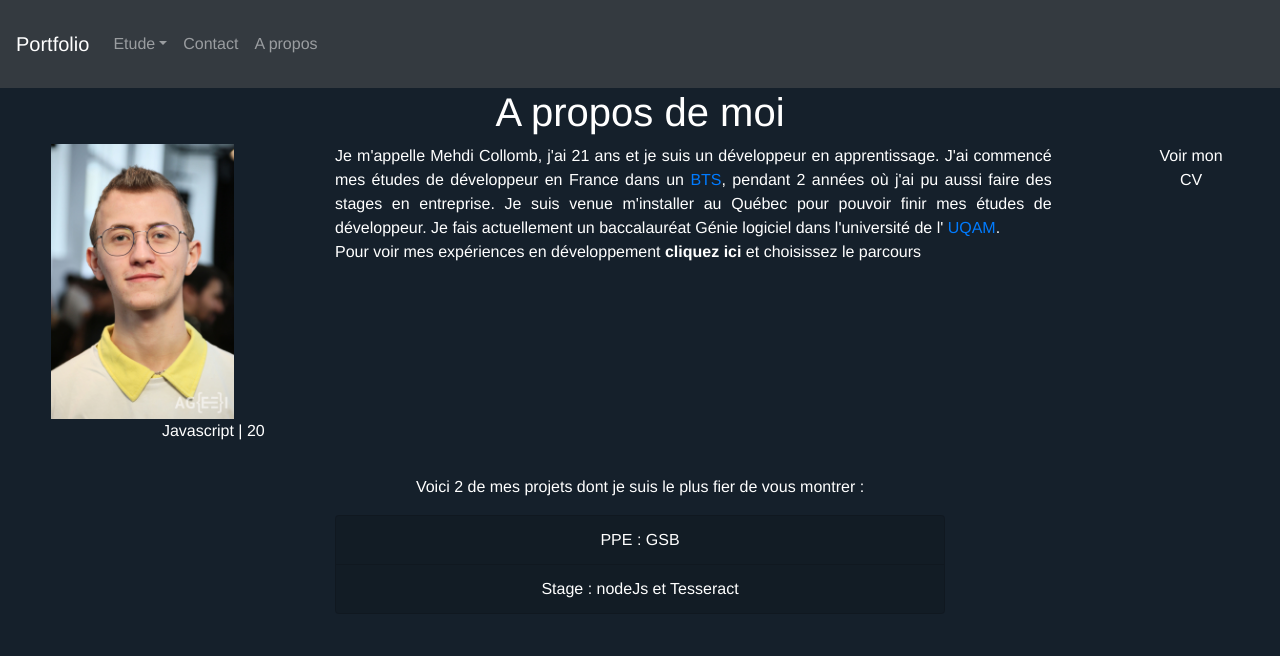
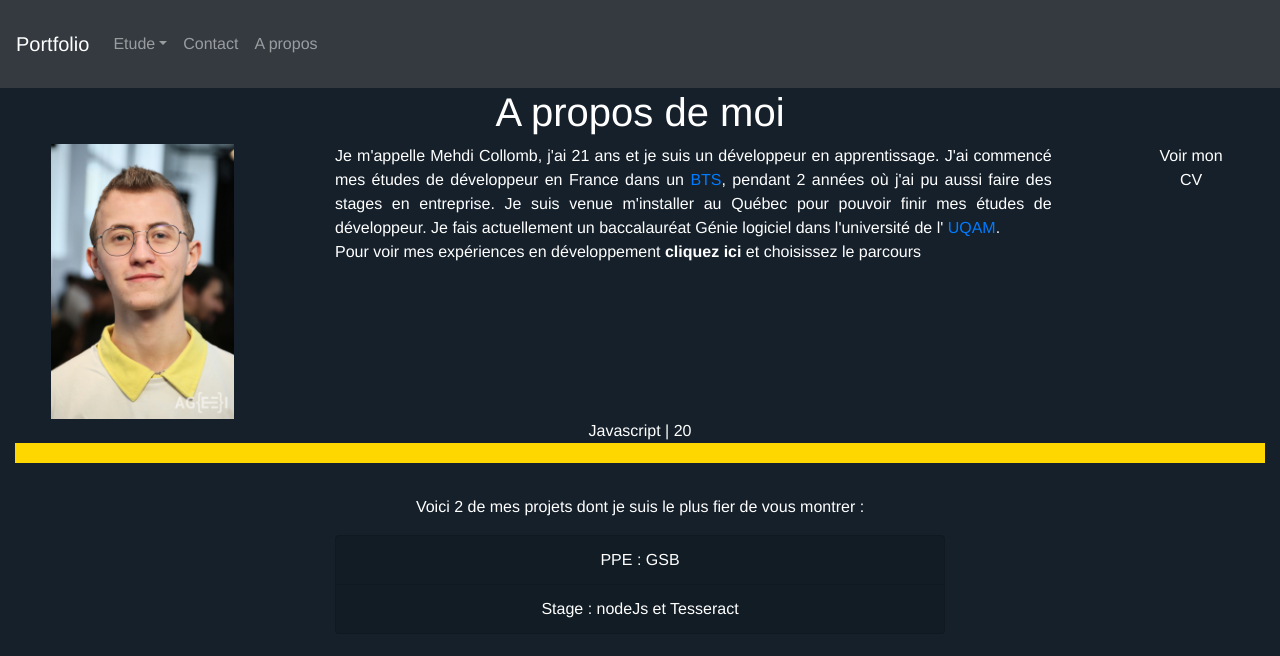
Before and after one commit to Kyowdem/Portfolio, a Vue app: page /aboutMe in a window 1280 px wide. Shown: the top 656 px of the page. Built offline with nearby package versions, Linux system fonts and the light colour scheme.

Commit message:
add rectangle

```diff
--- a/src/components/Skill.vue
+++ b/src/components/Skill.vue
@@ -1,5 +1,8 @@
 <template>
-  <div>{{ name }} | {{ level }}</div>
+  <div>
+    <div>{{ name }} | {{ level }}</div>
+    <div class="rectangle"></div>
+  </div>
 </template>
 
 <script>
@@ -12,4 +15,7 @@ export default {
 </script>
 
 <style>
+.rectangle {
+  border: gold solid 10px
+}
 </style>
--- a/src/views/AboutMe.vue
+++ b/src/views/AboutMe.vue
@@ -44,7 +44,7 @@
       </div>
 
       <div class="row">
-        <div class="col-md-4">
+        <div class="col-md-12">
           <Skill name=Javascript :level="20" />
         </div>
       </div>
```
